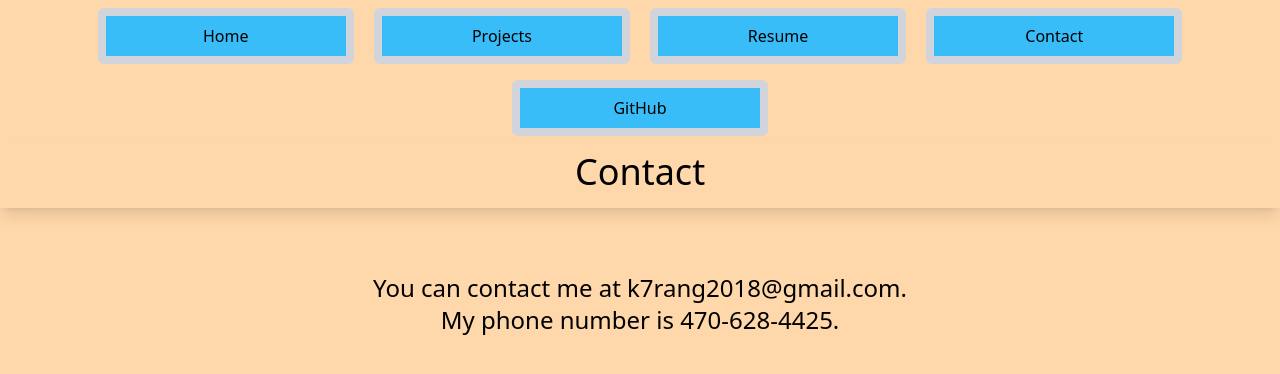
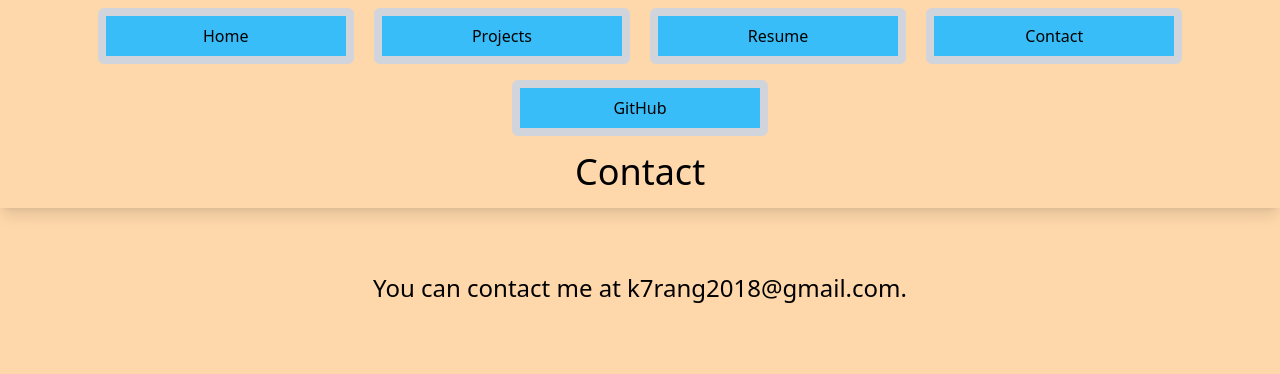
Before and after one commit to K7theCompSciMan/My-Coding-Stuff, a SvelteKit app in the folder Web Dev Stuff/Svelte/Portfolio/: page /contact in a window 1280 px wide. Shown: the top 374 px of the page. Built offline with nearby package versions, Linux system fonts and the light colour scheme.

Commit message:
Changed Resume and Contact

```diff
--- a/Web Dev Stuff/Svelte/Portfolio/src/routes/contact/+page.svelte
+++ b/Web Dev Stuff/Svelte/Portfolio/src/routes/contact/+page.svelte
@@ -7,7 +7,5 @@
 
 	<p class="text-2xl py-16">
 		You can contact me at k7rang2018@gmail.com.
-		<br />
-		My phone number is 470-628-4425.
 	</p>
 </div>
```
Also changed, not shown: 1 other file (tests, documents, lock files or other folders).
